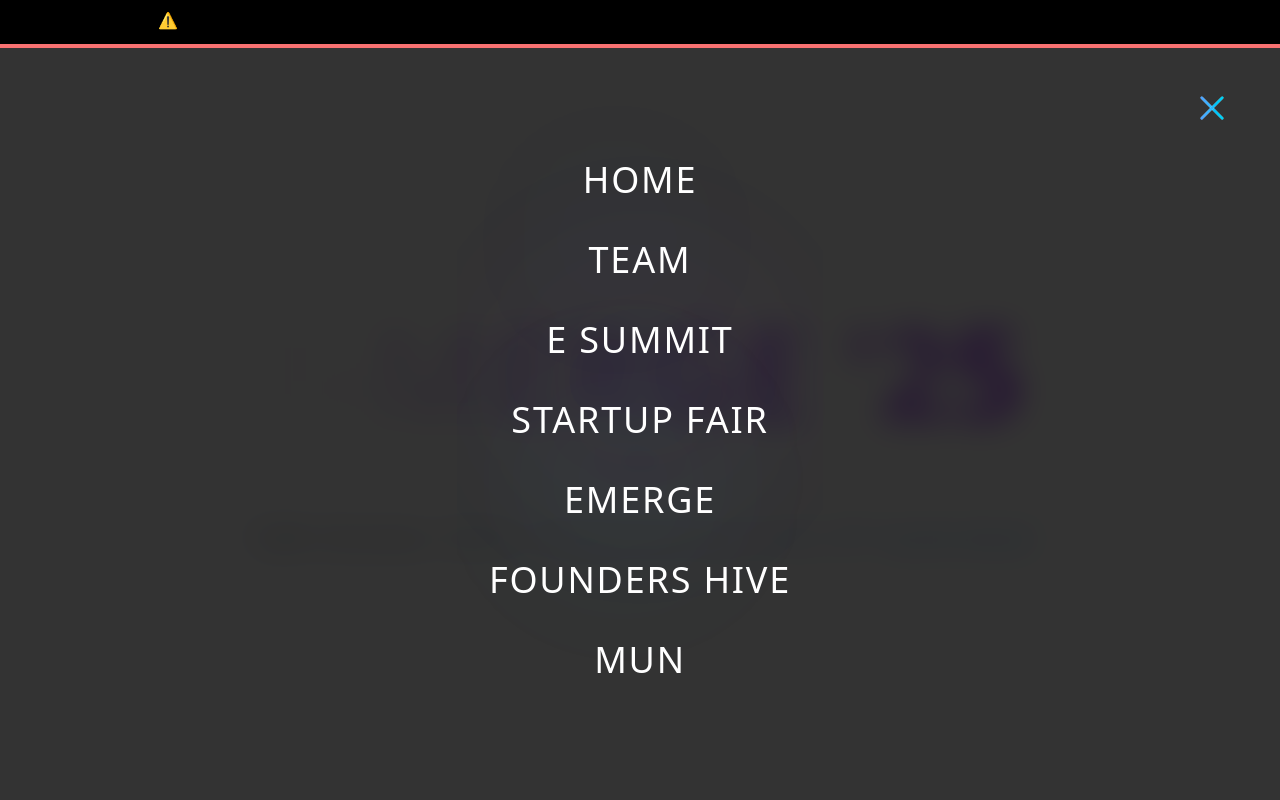
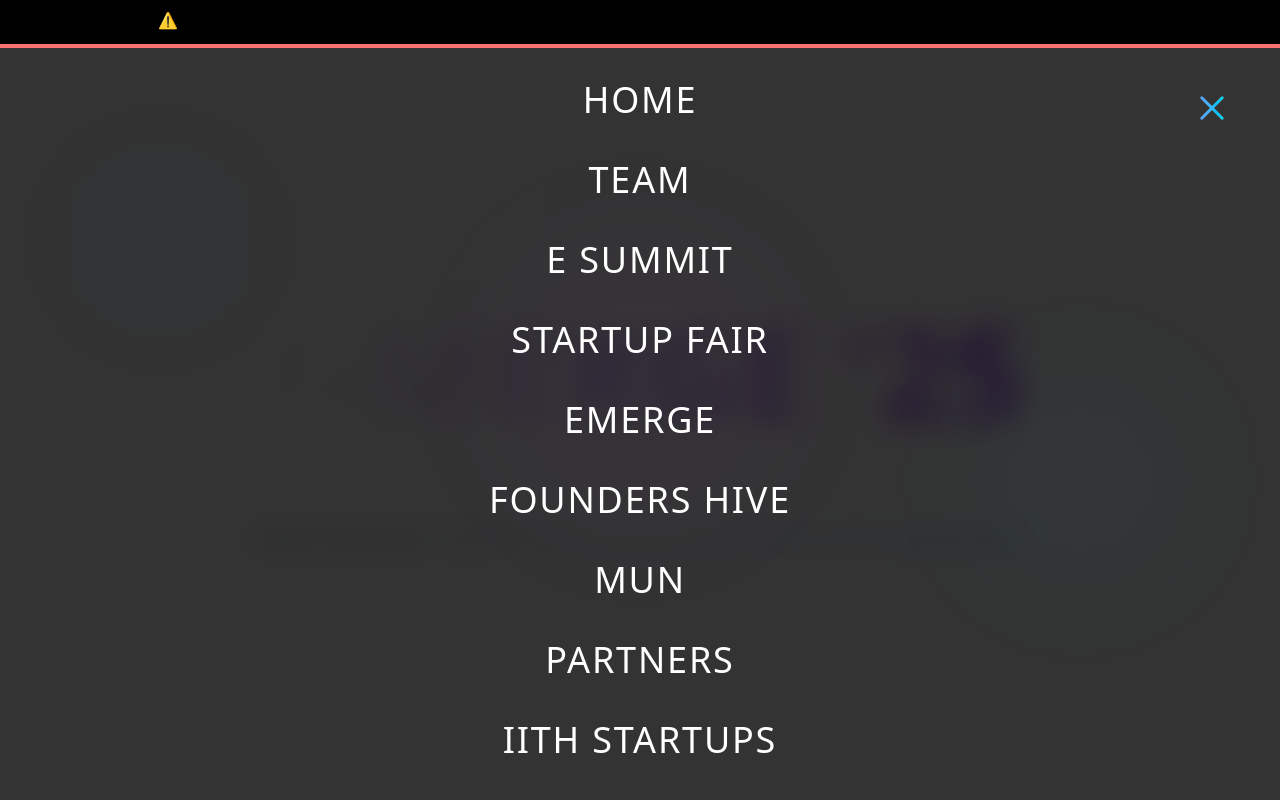
Before and after one commit to E-Cell-IITH/website-2025-26, a Next.js app: page /emerge in a window 1280 px wide. Both pictures are taken after a click on the button 1212 px from the left and 108 px from the top of the page. Shown: the top 800 px of the page. Built offline with nearby package versions, Linux system fonts and the light colour scheme.

Commit message:
added scroll bar and removed py

```diff
--- a/src/components/navbar/Navbar.js
+++ b/src/components/navbar/Navbar.js
@@ -47,8 +47,8 @@
         >
           <span
             className={`absolute w-8 h-[3px] bg-white top-1/2 left-1/2 transition-all duration-400 ease-out rounded-full ${isOpen
-                ? 'rotate-45 -translate-x-1/2 -translate-y-1/2 bg-gradient-to-r from-blue-400 to-cyan-400'
-                : '-translate-x-1/2 -translate-y-3 group-hover:w-9'
+              ? 'rotate-45 -translate-x-1/2 -translate-y-1/2 bg-gradient-to-r from-blue-400 to-cyan-400'
+              : '-translate-x-1/2 -translate-y-3 group-hover:w-9'
               }`}
           />
           <span
@@ -57,8 +57,8 @@
           />
           <span
             className={`absolute w-8 h-[3px] bg-white top-1/2 left-1/2 transition-all duration-400 ease-out rounded-full ${isOpen
-                ? '-rotate-45 -translate-x-1/2 -translate-y-1/2 bg-gradient-to-r from-blue-400 to-cyan-400'
-                : '-translate-x-1/2 translate-y-3 group-hover:w-9'
+              ? '-rotate-45 -translate-x-1/2 -translate-y-1/2 bg-gradient-to-r from-blue-400 to-cyan-400'
+              : '-translate-x-1/2 translate-y-3 group-hover:w-9'
               }`}
           />
         </button>
@@ -74,15 +74,14 @@
 
       {/* Nav Links Container */}
       {showLinks && (
-        <div className="fixed inset-0 z-50 flex items-center justify-center overflow-hidden">
-          <div className="relative flex flex-col items-center max-h-[80vh] overflow-y-auto py-20 space-y-10 pointer-events-auto scrollbar-hide px-8">
+        <div className="fixed inset-0 z-50 flex items-center justify-center overflow-y-auto">
+          <div className="relative flex flex-col items-center max-h-[80vh] space-y-10 pointer-events-auto px-8 w-full">
             {/* Background Blobs */}
             <div className="absolute inset-0 pointer-events-none">
               <div className="absolute top-20 left-20 w-40 h-40 bg-blue-500/5 rounded-full blur-3xl animate-pulse"></div>
               <div className="absolute bottom-20 right-20 w-60 h-60 bg-cyan-400/5 rounded-full blur-3xl animate-pulse delay-1000"></div>
               <div className="absolute top-1/2 left-1/2 transform -translate-x-1/2 -translate-y-1/2 w-80 h-80 bg-purple-500/5 rounded-full blur-3xl animate-pulse delay-500"></div>
             </div>
-
             {/* Navigation Items */}
             {navItems.map((item, index) => (
               <div key={item.href + index}>
@@ -92,15 +91,12 @@
                   className="group relative block text-4xl text-white tracking-wider hover:text-transparent hover:bg-clip-text hover:bg-gradient-to-r hover:from-blue-400 hover:via-cyan-400 hover:to-purple-400 transition-all duration-300 ease-out hover:scale-110 hover:translate-x-4"
                 >
                   <span className="relative z-10">{item.label}</span>
-
                   {/* Hover glow effect */}
                   <div className="absolute inset-0 opacity-0 group-hover:opacity-100 transition-opacity duration-300">
                     <div className="absolute inset-0 bg-gradient-to-r from-blue-400/20 to-cyan-400/20 blur-xl rounded-lg transform scale-110"></div>
                   </div>
-
                   {/* Underline */}
                   <div className="absolute -bottom-2 left-0 w-0 h-1 bg-gradient-to-r from-blue-400 to-cyan-400 group-hover:w-full transition-all duration-400 ease-out rounded-full"></div>
-
                 </Link>
               </div>
             ))}
```
